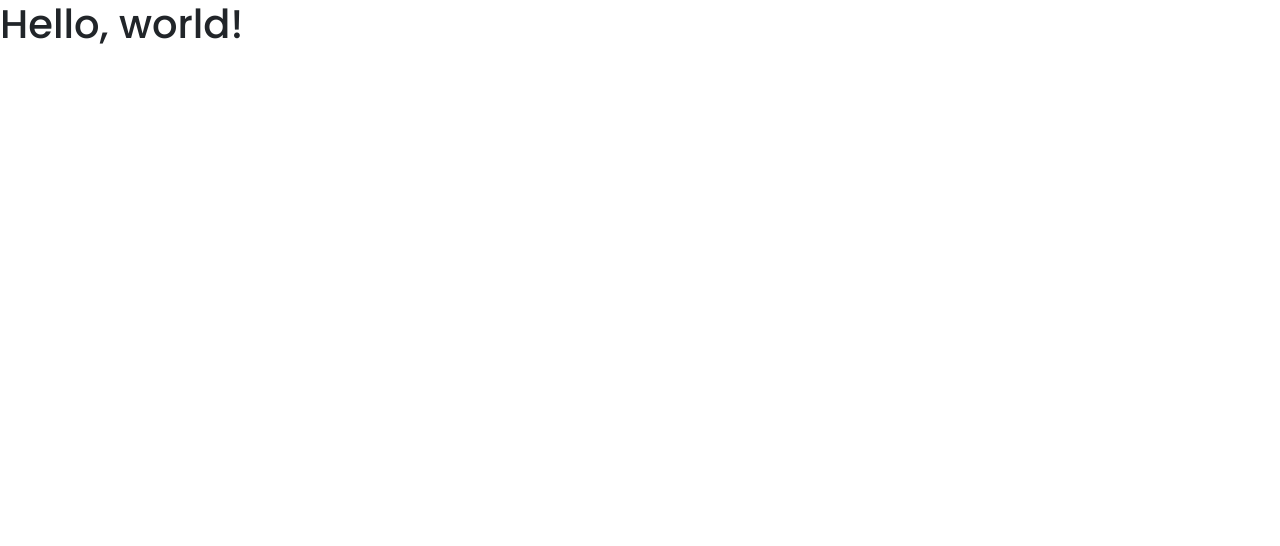
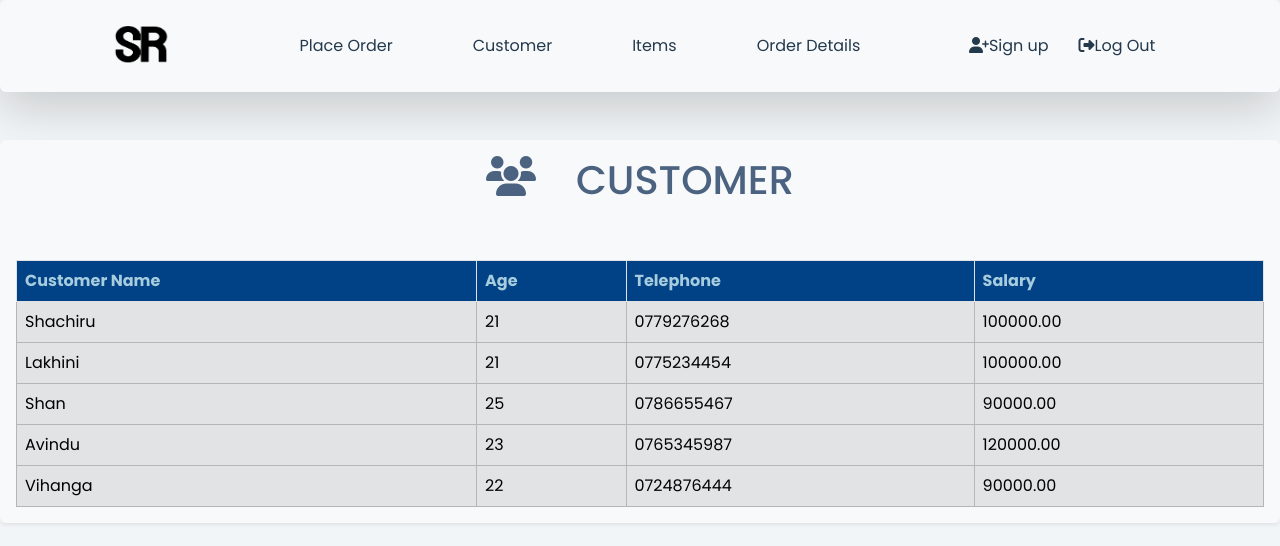
Before and after one commit to Shachiru/SR-ClothingShop-POS, a plain HTML site: page index.html in a window 1280 px wide. Drawn offline with nearby package versions, Linux system fonts and the light colour scheme.

Commit message:
customer table done

```diff
--- a/css/main-page.css
+++ b/css/main-page.css
@@ -1,7 +1,74 @@
 @import url("https://fonts.googleapis.com/css2?family=JetBrains+Mono:ital,wght@0,100..800;1,100..800&family=Poppins:ital,wght@0,100;0,200;0,300;0,400;0,500;0,600;0,700;0,800;0,900;1,100;1,200;1,300;1,400;1,500;1,600;1,700;1,800;1,900&display=swap");
 
-* {
+*{
   font-family: "Poppins", serif;
   margin: 0;
   padding: 0;
 }
+
+ul {
+  list-style: none;
+  margin: 0;
+}
+
+li {
+  text-decoration: none;
+}
+
+a {
+  text-decoration: none;
+}
+
+body {
+  background-color: #f2f5f7;
+}
+
+/* Logo */
+.logo {
+  width: 60px;
+  height: 60px;
+}
+
+.nav-bar {
+  display: flex;
+  align-items: center;
+  justify-content: space-evenly;
+}
+
+.nav-links {
+  display: flex;
+  column-gap: 5rem;
+  color: #23394c;
+}
+
+#nav-links li a {
+  color: #23394c;
+}
+
+#nav-links li a:hover {
+  color: #004285;
+  transform: scale(1.2);
+}
+
+/* SignUp & LogOut */
+.sign-logout a{
+  margin: 0 0.8rem;
+  color: #23394c;
+}
+
+/* Customer */
+.customer-sec {
+  background-color: white;
+}
+
+.topic {
+  display: flex;
+  justify-content: center;
+  column-gap: 1em;
+  color: #4b6380;
+}
+
+.cus-table th {
+  background-color: #004285;
+  color: #a6ccde;
+}
--- a/index.html
+++ b/index.html
@@ -11,9 +11,85 @@
       crossorigin="anonymous"
     />
     <link rel="stylesheet" href="/css/main-page.css" />
+    <link rel="icon" href="/assets/logo/sr-icon.png" />
+    <link
+      rel="stylesheet"
+      href="https://cdnjs.cloudflare.com/ajax/libs/font-awesome/6.5.1/css/all.min.css"
+      integrity="sha512-DTOQO9RWCH3ppGqcWaEA1BIZOC6xxalwEsw9c2QQeAIftl+Vegovlnee1c9QX4TctnWMn13TZye+giMm8e2LwA=="
+      crossorigin="anonymous"
+      referrerpolicy="no-referrer"
+    />
   </head>
   <body>
-    <h1>Hello, world!</h1>
+    <section class="customer">
+      <header class="shadow-lg p-3 mb-5 bg-body-tertiary rounded">
+        <div class="nav-bar">
+          <img class="logo" src="/assets/logo/sr-logo.png" alt="SR-logo" />
+          <nav>
+            <ul class="nav-links" id="nav-links">
+              <li><a href="#">Place Order</a></li>
+              <li><a href="#">Customer</a></li>
+              <li><a href="#">Items</a></li>
+              <li><a href="#">Order Details</a></li>
+            </ul>
+          </nav>
+          <div class="sign-logout">
+            <a href="#"><i class="fa-solid fa-user-plus"></i>Sign up</a>
+            <a href="#"><i class="fa-solid fa-right-from-bracket"></i>Log Out</a>
+          </div>
+        </div>
+      </header>
+      <div
+        class="container-xxl customer-sec shadow-sm p-3 mb-5 bg-body-tertiary rounded"
+      >
+      <div class="text-uppercase fw-bold fs-1 topic">
+        <i class="fa-solid fa-users"></i>
+        <h1>customer</h1>
+      </div>
+      <table class="table table-hover m-auto w-90 mt-5 table-responsive table-bordered">
+        <thead class="cus-table">
+          <tr>
+            <th>Customer Name</th>
+            <th>Age</th>
+            <th>Telephone</th>
+            <th>Salary</th>
+          </tr>
+        </thead>
+        <tbody class="table-secondary" id="c-tb">
+          <tr>
+            <td>Shachiru</td>
+            <td>21</td>
+            <td>0779276268</td>
+            <td>100000.00</td>
+          </tr>
+          <tr>
+            <td>Lakhini</td>
+            <td>21</td>
+            <td>0775234454</td>
+            <td>100000.00</td>
+          </tr>
+          <tr>
+            <td>Shan</td>
+            <td>25</td>
+            <td>0786655467</td>
+            <td>90000.00</td>
+          </tr>
+          <tr>
+            <td>Avindu</td>
+            <td>23</td>
+            <td>0765345987</td>
+            <td>120000.00</td>
+          </tr>
+          <tr>
+            <td>Vihanga</td>
+            <td>22</td>
+            <td>0724876444</td>
+            <td>90000.00</td>
+          </tr>
+        </tbody>
+      </table>
+      </div>
+    </section>
     <script
       src="https://cdn.jsdelivr.net/npm/bootstrap@5.3.3/dist/js/bootstrap.bundle.min.js"
       integrity="sha384-YvpcrYf0tY3lHB60NNkmXc5s9fDVZLESaAA55NDzOxhy9GkcIdslK1eN7N6jIeHz"
```
Also changed, not shown: assets/logo/sr-icon.png (added), assets/logo/sr-logo.png (added).
